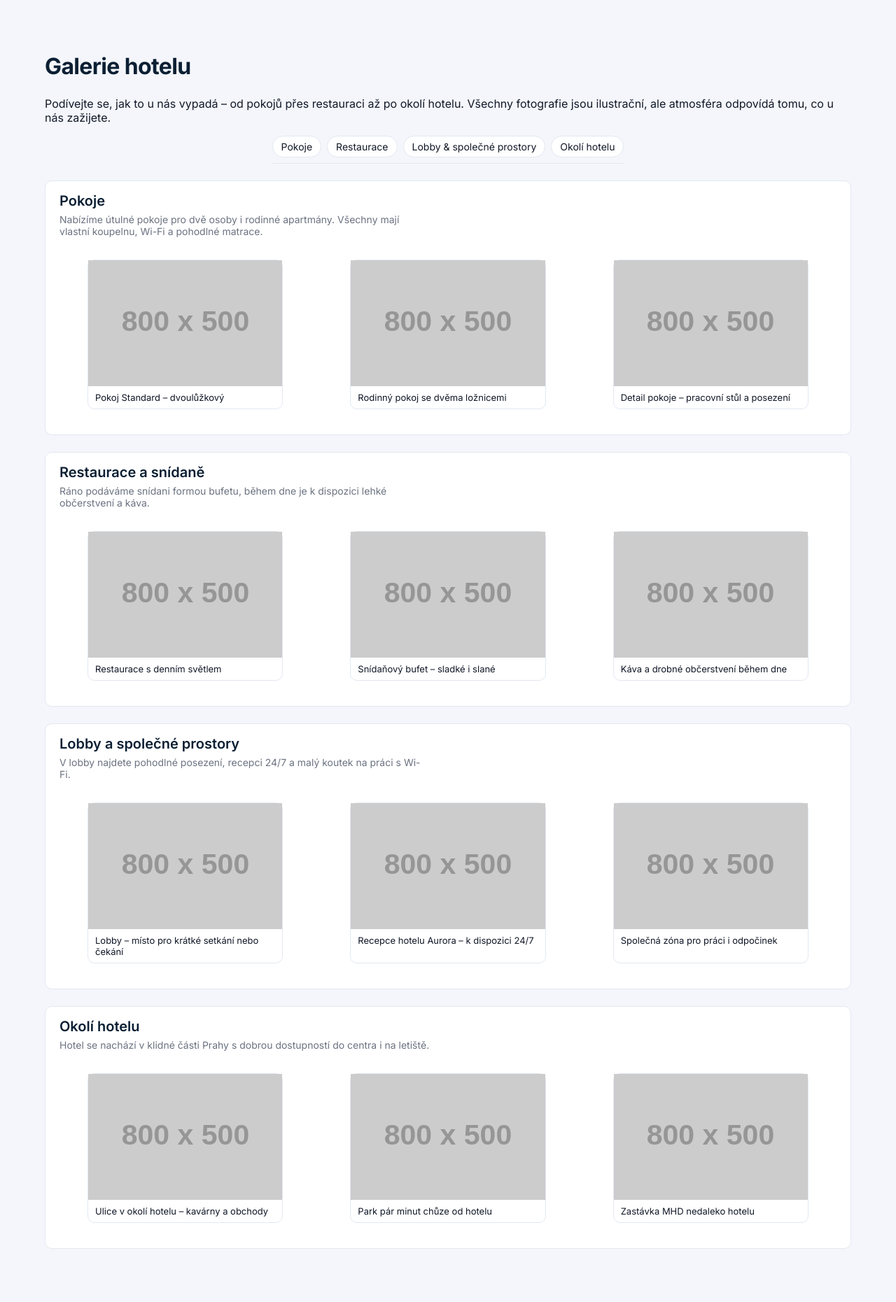
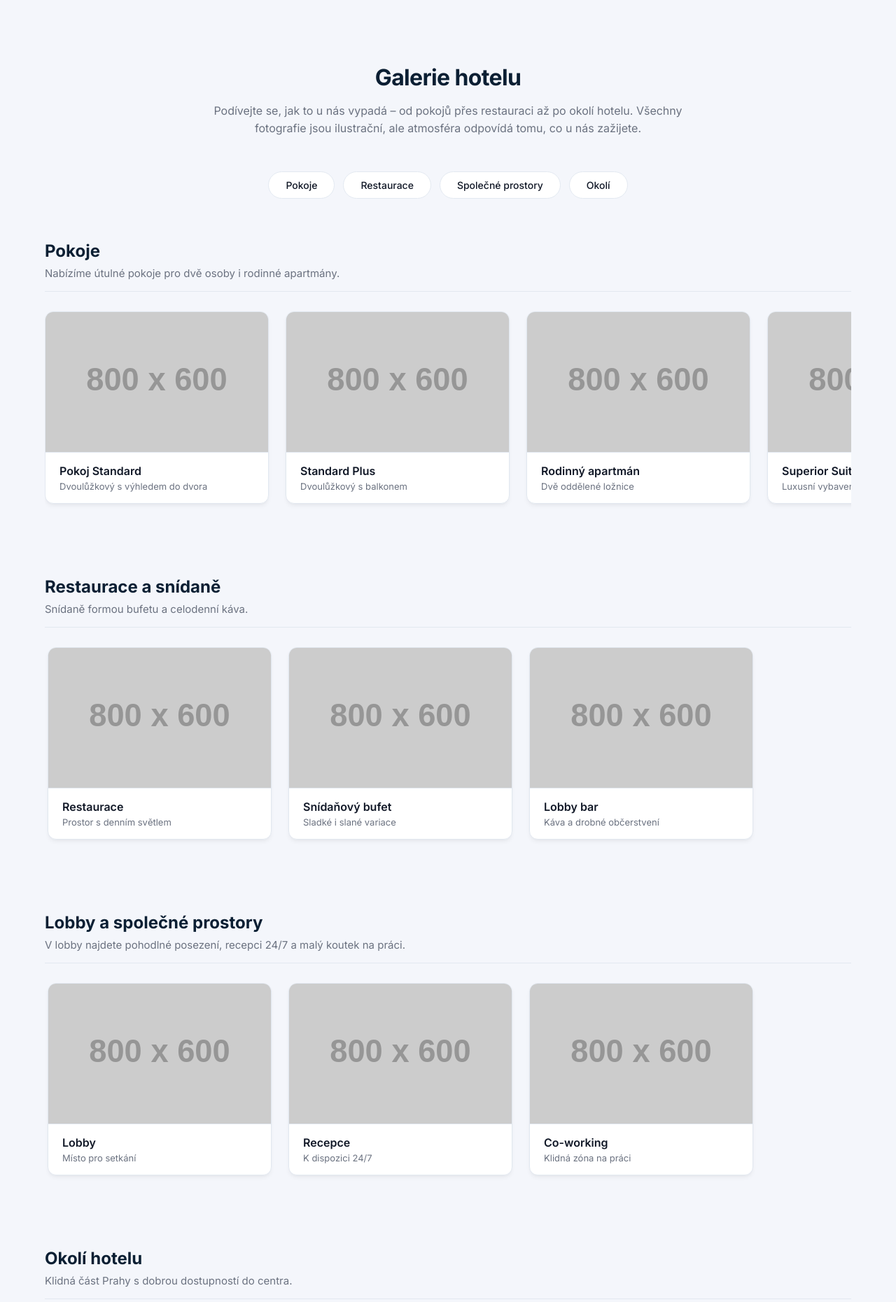
Before and after one commit to MarieHoravova/web-application-project, a FastAPI app: page /gallery in a window 1280 px wide. Shown: the part 67-1928 px from the top of the page at 70% size. Run offline with FastAPI, Linux system fonts and the light colour scheme; grey boxes labelled with a size stand in for pictures from a placeholder-image service; some libraries are stand-ins or nearby versions; some web fonts are replaced.

Commit message:
Update Gallery&Contact Layout

```diff
--- a/static/styles.css
+++ b/static/styles.css
@@ -435,8 +435,6 @@ h1 {
     background: white;
     color: var(--color-primary-900);
 }
-
-
 /* pevná šířky sloupců */
 .home-quick-info,
 .home-basic-info {
@@ -524,13 +522,6 @@ h1 {
     color: var(--color-text-main);
 }
 
-/* Galerie */
-.home-gallery-grid {
-    display: grid;
-    grid-template-columns: repeat(2, minmax(0, 1fr));
-    gap: 8px;
-}
-
 /*MARK: Trochu je zvětším, až tam budu dávat ty obrázky..?*/
 .home-gallery-item {
     background: var(--color-primary-100);
@@ -543,8 +534,7 @@ h1 {
     padding: 20px 0;
     height: 120px;
 }
-
-/* --- RESPONSIVITA (Media Queries) - MOBIL --- */
+/* --- RESPONSIVITA - MOBIL --- */
 @media (max-width: 576px) {
     h1 {
         font-size: 24px;
@@ -587,54 +577,231 @@ h1 {
 }
 
 
-/* KONTAKT */
-/* Mapa – placeholder */
-.contact-map-box {
+/* GALERIE */
+html {
+    scroll-behavior: smooth; /* zajišťuje plynulé scrolování */
+}
+.gallery-page {
+    max-width: 1200px;
+    margin: 0 auto;
+    padding: 40px 24px;
+}
+.gallery-header {
+    text-align: center;
+    max-width: 700px;
+    margin: 0 auto 48px;
+}
+.gallery-header h1 {
+    margin-bottom: 16px;
+}
+.gallery-header p {
+    font-size: 16px;
+    color: var(--color-text-muted);
+    line-height: 1.6;
+}
+/* navigace/filtry */
+.gallery-nav {
+    margin-bottom: 60px;
+}
+.gallery-nav ul {
+    list-style: none;
+    padding: 0;
+    margin: 0;
+    display: flex;
+    justify-content: center;
+    flex-wrap: wrap;
+    gap: 12px;
+}
+.gallery-nav a {
+    display: inline-block;
+    padding: 10px 24px;
+    border-radius: 100px;
+    text-decoration: none;
+    font-size: 14px;
+    font-weight: 500;
+
+    background: var(--color-bg-card);
+    border: 1px solid var(--color-border-subtle);
+    color: var(--color-text-main);
+    transition: all 0.2s ease;
+}
+.gallery-nav a:hover {
     background: var(--color-primary-100);
-    border-radius: 8px;
-    height: 220px;
+    border-color: var(--color-primary-500);
+    color: var(--color-primary-700);
+    transform: translateY(-2px);
+}
+.gallery-section {
+    margin-bottom: 80px;
+    scroll-margin-top: 100px; /* aby nadpis nezajel pod fixní menu při kliknutí */
+}
+.home-gallery-grid {
+    display: grid;
+    grid-template-columns: repeat(2, minmax(0, 1fr));
+    gap: 8px;
+}
+.gallery-section-header {
+    margin-bottom: 24px;
+    border-bottom: 1px solid var(--color-border-subtle);
+    padding-bottom: 16px;
+}
+.gallery-section h2 {
+    font-size: 24px;
+    color: var(--color-primary-900);
+    margin: 0 0 8px 0;
+}
+.gallery-section p {
+    color: var(--color-text-muted);
+    margin: 0;
+    font-size: 15px;
+}
+/* --- SCROLLER SYSTÉM pro galerii --- */
+.gallery-scroller {
     display: flex;
-    align-items: center;
-    justify-content: center;
-    text-align: center;
-    font-size: 14px;
+    overflow-x: auto;           /* Povolí scrollování do boku */
+    gap: 24px;
+    padding: 4px 4px 24px 4px;
+    scroll-snap-type: x mandatory; /* "Snap" efekt - při scrollování se to hezky "přichytí" k kartě */
+    scrollbar-width: none;  /* Skrytí scrollbaru*/
+}
+/* GRID – 3 obrázky vedle sebe */
+.gallery-grid {
+    display: grid;
+    grid-template-columns: repeat(auto-fit, minmax(320px, 1fr));
+    gap: 24px;
+}
+.gallery-item {
+    flex: 0 0 320px;            /* Fixní šířka karty */
+    scroll-snap-align: start;   /* Karta se při zastavení scrollování zarovná vlevo, nebude vidět "napůl" */
+    margin: 0;
+    background: var(--color-bg-card);
+    border: 1px solid var(--color-border-subtle);
+    border-radius: 12px;
+    overflow: hidden; /* kdyby ten obr byl větší */
+
+    /* Stíny jako na HP */
+    box-shadow: 0 4px 6px -1px rgba(0, 0, 0, 0.05),
+                0 2px 4px -1px rgba(0, 0, 0, 0.03);
+    display: flex;
+    flex-direction: column;
+}
+.gallery-item:hover {
+    transform: translateY(-4px);
+    box-shadow: 0 10px 15px -3px rgba(0, 0, 0, 0.08),
+                0 4px 6px -2px rgba(0, 0, 0, 0.04);
+}
+/* Obal na obrázek (pro zachování poměru stran) */
+.gallery-img-wrapper {
+    width: 100%;
+    height: 200px;
+    background: var(--color-primary-100);
+}
+.gallery-item img {
+    width: 100%;
+    height: 100%;
+    object-fit: cover;
+    display: block;
+}
+/* Popisek pod obrázkem */
+.gallery-item figcaption {
+    padding: 16px 20px;
+    display: flex;
+    flex-direction: column;
+    gap: 4px;
+    border-top: 1px solid var(--color-border-subtle);
+}
+.gallery-item figcaption strong {
+    font-size: 16px;
+    color: var(--color-text-main);
+    font-weight: 600;
+}
+.gallery-item figcaption span {
+    font-size: 13px;
     color: var(--color-text-muted);
 }
-
-.contact-intro {
-    margin: 0 auto 20px auto;
+/* Responsivita */
+@media (max-width: 600px) {
+    .gallery-item {
+        flex: 0 0 280px; /* Užší karty na mobilu */
+    }
 }
 
+/* --- KONTAKT PAGE --- */
+.contact-intro {
+    font-size: 16px;
+    color: var(--color-text-muted);
+    line-height: 1.6;
+    margin: 0;
+}
+/* První řádek - karty s info */
 .contact-top-row {
     justify-content: center;
+    margin-bottom: 32px;
 }
-
-.contact-card {
-    flex: 0 1 320px;  /* dvě hezky široké karty */
-    font-size: 14px;
-}
+.contact-card,
 .contact-card-address {
-    flex: 0 1 200px;  /* dvě hezky široké karty */
-    font-size: 14px;
+    flex: 0 1 320px; /* Karty mají fixní šířku, ale mohou se zmenšit */
+    display: flex;
+    flex-direction: column;
+    justify-content: center;
 }
 .contact-list {
     list-style: none;
     margin: 0;
     padding: 0;
+    font-size: 14px;
+    line-height: 1.8;
+    color: var(--color-text-main);
 }
-.contact-list li {
-    margin-bottom: 4px;
+.contact-form-row {
+    display: flex;
+    justify-content: center;
+}
+.contact-page .home-contact {
+    flex: 0 1 600px;
+    width: 100%;
+}
+.home-contact-form {
+    display: flex;
+    flex-direction: column;
+    gap: 16px;
+}
+.home-contact-form label {
+    display: flex;
+    flex-direction: column;
+    font-size: 14px;
+    font-weight: 500;
+    color: var(--color-text-main);
+    gap: 6px;
+}
+.home-contact-form input,
+.home-contact-form textarea {
+    padding: 10px 12px;
+    border-radius: 8px;
+    border: 1px solid var(--color-border-subtle);
+    font-family: inherit;
+    font-size: 14px;
+    background: var(--color-bg-main);
+    transition: border-color 0.2s, box-shadow 0.2s;
+}
+.home-contact-form input:focus,
+.home-contact-form textarea:focus {
+    outline: none;
+    border-color: var(--color-primary-500);
+    background: var(--color-primary-white);
+    box-shadow: 0 0 0 3px var(--color-primary-100); /* Focus ring efekt */
 }
 
+
+
+
 /* Kontaktní formulář, auth formulář */
-.home-contact-form,
 .auth-form {
     display: flex;
     flex-direction: column;
     gap: 10px;
 }
 
-.home-contact-form label,
 .auth-form label {
     display: flex;
     flex-direction: column;
@@ -643,8 +810,6 @@ h1 {
     gap: 4px;
 }
 
-.home-contact-form input,
-.home-contact-form textarea,
 .auth-form input,
 .auth-form textarea {
     padding: 8px 10px;
@@ -654,120 +819,11 @@ h1 {
     font-size: 14px;
 }
 
-.home-contact-form input:focus,
-.home-contact-form textarea:focus,
 .auth-form input:focus,
 .auth-form textarea:focus {
     outline: none; /* vypnu default */
     border-color: var(--color-primary-500); /* dám vlastní zvýraznění */
 }
-/* GALERIE – layout*/
-.gallery-page {
-    max-width: 1200px;
-    margin: 0 auto 40px;
-    padding: 24px 24px 0;
-}
-
-/* navigace – záložky místo odrážek */
-.gallery-nav {
-    margin: 0 auto;
-    display: flex;
-    justify-content: center;
-}
-
-.gallery-nav ul {
-    list-style: none;     /* zruší tečky */
-    margin: 0;
-    padding: 0 0 8px 0;
-    display: flex;
-    flex-wrap: wrap;
-    gap: 8px;
-    border-bottom: 1px solid var(--color-border-subtle);
-}
-
-.gallery-nav a {
-    display: inline-block;
-    padding: 6px 12px;
-    border-radius: 999px;
-    font-size: 14px;
-    text-decoration: none;
-    background: var(--color-bg-card);
-    border: 1px solid var(--color-border-subtle);
-    color: var(--color-text-main);
-}
-
-.gallery-nav a:hover {
-    background: var(--color-primary-100);
-    border-color: var(--color-primary-500);
-    color: var(--color-primary-700);
-}
-
-/* jednotlivé sekce galerie jako „karty“ */
-.gallery-section {
-    margin-top: 24px;
-    background: var(--color-bg-card);
-    border-radius: 10px;
-    border: 1px solid var(--color-border-subtle);
-    padding: 16px 20px 20px;
-}
-
-.gallery-section h2 {
-    margin: 0 0 6px 0;
-    font-size: 20px;
-    font-weight: 600;
-    color: var(--color-primary-900);
-}
-
-.gallery-section-intro {
-    margin: 0 0 16px 0;
-    font-size: 14px;
-    color: var(--color-text-muted);
-    max-width: 60ch;
-}
-
-/* GRID – 3 obrázky vedle sebe */
-.gallery-grid {
-    display: grid;
-    grid-template-columns: repeat(3, minmax(0, 1fr));  /* 3 sloupce */
-    gap: 16px;
-}
-
-/* styl položek */
-.gallery-item {
-    border-radius: 10px;
-    border: 1px solid var(--color-border-subtle);
-}
-
-.gallery-item img {
-    display: block;
-    width: 100%;
-    height: 180px;
-    object-fit: cover;   /* zajistí mi výřez obrázku, ne deformaci */
-}
-
-.gallery-item figcaption {
-    padding: 8px 10px;
-    font-size: 13px;
-    color: var(--color-text-main);
-}
-
-/*!* Nice to have *!*/
-/*@media (max-width: 900px) {*/
-/*    .gallery-page {*/
-/*        padding: 16px;*/
-/*    }*/
-
-/*    .gallery-grid {*/
-/*        grid-template-columns: repeat(2, minmax(0, 1fr));*/
-/*    }*/
-/*}*/
-
-/*@media (max-width: 600px) {*/
-/*    .gallery-grid {*/
-/*        grid-template-columns: 1fr;*/
-/*    }*/
-/*}*/
-
 
 /* NICE TO HAVE */
 
--- a/templates/gallery/gallery.html
+++ b/templates/gallery/gallery.html
@@ -1,8 +1,9 @@
 {% extends "base.html" %}
-{% block title %}{{ title }}{% endblock %}
+{% block title %}Galerie hotelu{% endblock %}
 
 {% block content %}
 <section class="gallery-page">
+
   <div class="gallery-header">
     <h1>Galerie hotelu</h1>
     <p>
@@ -11,106 +12,181 @@
     </p>
   </div>
 
-  <!-- MARK: Kategorie / "filtry" -->
   <nav class="gallery-nav">
     <ul>
       <li><a href="#gallery-rooms">Pokoje</a></li>
       <li><a href="#gallery-restaurant">Restaurace</a></li>
-      <li><a href="#gallery-lobby">Lobby & společné prostory</a></li>
-      <li><a href="#gallery-surroundings">Okolí hotelu</a></li>
+      <li><a href="#gallery-lobby">Společné prostory</a></li>
+      <li><a href="#gallery-surroundings">Okolí</a></li>
     </ul>
   </nav>
 
-  <!-- Pokoje -->
   <section id="gallery-rooms" class="gallery-section">
-    <h2>Pokoje</h2>
-    <p class="gallery-section-intro">
-      Nabízíme útulné pokoje pro dvě osoby i rodinné apartmány. Všechny mají vlastní koupelnu, Wi-Fi a pohodlné matrace.
-    </p>
+    <div class="gallery-section-header">
+      <h2>Pokoje</h2>
+      <p>Nabízíme útulné pokoje pro dvě osoby i rodinné apartmány.</p>
+    </div>
 
-    <div class="gallery-grid">
+    <div class="gallery-scroller">
       <figure class="gallery-item">
-        <img src="https://placehold.co/800x500?text=Pokoj+Standard" alt="Dvoulůžkový pokoj Standard">
-        <figcaption>Pokoj Standard – dvoulůžkový</figcaption>
+        <div class="gallery-img-wrapper">
+            <img src="https://placehold.co/800x600/E7F0FA/1F5A96?text=Standard+1" alt="Pokoj Standard">
+        </div>
+        <figcaption>
+            <strong>Pokoj Standard</strong>
+            <span>Dvoulůžkový s výhledem do dvora</span>
+        </figcaption>
       </figure>
+
       <figure class="gallery-item">
-        <img src="https://placehold.co/800x500?text=Pokoj+Family" alt="Rodinný pokoj se dvěma ložnicemi">
-        <figcaption>Rodinný pokoj se dvěma ložnicemi</figcaption>
+        <div class="gallery-img-wrapper">
+            <img src="https://placehold.co/800x600/E7F0FA/1F5A96?text=Standard+Plus" alt="Pokoj Standard Plus">
+        </div>
+        <figcaption>
+            <strong>Standard Plus</strong>
+            <span>Dvoulůžkový s balkonem</span>
+        </figcaption>
       </figure>
+
       <figure class="gallery-item">
-        <img src="https://placehold.co/800x500?text=Pokoj+Detail" alt="Detail postele a pracovního stolu">
-        <figcaption>Detail pokoje – pracovní stůl a posezení</figcaption>
+        <div class="gallery-img-wrapper">
+            <img src="https://placehold.co/800x600/E7F0FA/1F5A96?text=Family" alt="Rodinný pokoj">
+        </div>
+        <figcaption>
+            <strong>Rodinný apartmán</strong>
+            <span>Dvě oddělené ložnice</span>
+        </figcaption>
+      </figure>
+
+      <figure class="gallery-item">
+        <div class="gallery-img-wrapper">
+            <img src="https://placehold.co/800x600/E7F0FA/1F5A96?text=Superior" alt="Pokoj Superior">
+        </div>
+        <figcaption>
+            <strong>Superior Suite</strong>
+            <span>Luxusní vybavení a vana</span>
+        </figcaption>
+      </figure>
+
+      <figure class="gallery-item">
+        <div class="gallery-img-wrapper">
+            <img src="https://placehold.co/800x600/E7F0FA/1F5A96?text=Detail" alt="Detail">
+        </div>
+        <figcaption>
+            <strong>Detail vybavení</strong>
+            <span>Pracovní kout a Wi-Fi</span>
+        </figcaption>
       </figure>
     </div>
   </section>
 
-  <!-- Restaurace / snídaně -->
   <section id="gallery-restaurant" class="gallery-section">
-    <h2>Restaurace a snídaně</h2>
-    <p class="gallery-section-intro">
-      Ráno podáváme snídani formou bufetu, během dne je k dispozici lehké občerstvení a káva.
-    </p>
-
-    <div class="gallery-grid">
+    <div class="gallery-section-header">
+      <h2>Restaurace a snídaně</h2>
+      <p>Snídaně formou bufetu a celodenní káva.</p>
+    </div>
+    <div class="gallery-scroller">
       <figure class="gallery-item">
-        <img src="https://placehold.co/800x500?text=Restaurace" alt="Restaurace hotelu">
-        <figcaption>Restaurace s denním světlem</figcaption>
+        <div class="gallery-img-wrapper">
+            <img src="https://placehold.co/800x600/FFF5E6/D4A857?text=Restaurace" alt="Restaurace">
+        </div>
+        <figcaption>
+            <strong>Restaurace</strong>
+            <span>Prostor s denním světlem</span>
+        </figcaption>
       </figure>
       <figure class="gallery-item">
-        <img src="https://placehold.co/800x500?text=Snídaně" alt="Snídaňový bufet">
-        <figcaption>Snídaňový bufet – sladké i slané</figcaption>
+        <div class="gallery-img-wrapper">
+            <img src="https://placehold.co/800x600/FFF5E6/D4A857?text=Bufet" alt="Snídaně">
+        </div>
+        <figcaption>
+            <strong>Snídaňový bufet</strong>
+            <span>Sladké i slané variace</span>
+        </figcaption>
       </figure>
       <figure class="gallery-item">
-        <img src="https://placehold.co/800x500?text=Kavarna" alt="Šálek kávy na stole">
-        <figcaption>Káva a drobné občerstvení během dne</figcaption>
+        <div class="gallery-img-wrapper">
+            <img src="https://placehold.co/800x600/FFF5E6/D4A857?text=Káva" alt="Káva">
+        </div>
+        <figcaption>
+            <strong>Lobby bar</strong>
+            <span>Káva a drobné občerstvení</span>
+        </figcaption>
       </figure>
     </div>
   </section>
 
-  <!-- Lobby & společné prostory -->
   <section id="gallery-lobby" class="gallery-section">
-    <h2>Lobby a společné prostory</h2>
-    <p class="gallery-section-intro">
-      V lobby najdete pohodlné posezení, recepci 24/7 a malý koutek na práci s Wi-Fi.
-    </p>
-
-    <div class="gallery-grid">
+    <div class="gallery-section-header">
+      <h2>Lobby a společné prostory</h2>
+      <p>V lobby najdete pohodlné posezení, recepci 24/7 a malý koutek na práci.</p>
+    </div>
+    <div class="gallery-scroller">
       <figure class="gallery-item">
-        <img src="https://placehold.co/800x500?text=Lobby" alt="Hotelové lobby s posezením">
-        <figcaption>Lobby – místo pro krátké setkání nebo čekání</figcaption>
+        <div class="gallery-img-wrapper">
+            <img src="https://placehold.co/800x600/F4F6FB/111827?text=Lobby" alt="Lobby">
+        </div>
+        <figcaption>
+            <strong>Lobby</strong>
+            <span>Místo pro setkání</span>
+        </figcaption>
       </figure>
       <figure class="gallery-item">
-        <img src="https://placehold.co/800x500?text=Recepce" alt="Recepce hotelu">
-        <figcaption>Recepce hotelu Aurora – k dispozici 24/7</figcaption>
+        <div class="gallery-img-wrapper">
+            <img src="https://placehold.co/800x600/F4F6FB/111827?text=Recepce" alt="Recepce">
+        </div>
+        <figcaption>
+            <strong>Recepce</strong>
+            <span>K dispozici 24/7</span>
+        </figcaption>
       </figure>
       <figure class="gallery-item">
-        <img src="https://placehold.co/800x500?text=Spolecna+zona" alt="Společná zóna pro hosty">
-        <figcaption>Společná zóna pro práci i odpočinek</figcaption>
+        <div class="gallery-img-wrapper">
+            <img src="https://placehold.co/800x600/F4F6FB/111827?text=Work" alt="Práce">
+        </div>
+        <figcaption>
+            <strong>Co-working</strong>
+            <span>Klidná zóna na práci</span>
+        </figcaption>
       </figure>
     </div>
   </section>
 
-  <!-- Okolí -->
   <section id="gallery-surroundings" class="gallery-section">
-    <h2>Okolí hotelu</h2>
-    <p class="gallery-section-intro">
-      Hotel se nachází v klidné části Prahy s dobrou dostupností do centra i na letiště.
-    </p>
-
-    <div class="gallery-grid">
+    <div class="gallery-section-header">
+      <h2>Okolí hotelu</h2>
+      <p>Klidná část Prahy s dobrou dostupností do centra.</p>
+    </div>
+    <div class="gallery-scroller">
       <figure class="gallery-item">
-        <img src="https://placehold.co/800x500?text=Mesto" alt="Ulice v okolí hotelu">
-        <figcaption>Ulice v okolí hotelu – kavárny a obchody</figcaption>
+        <div class="gallery-img-wrapper">
+            <img src="https://placehold.co/800x600/F4F6FB/111827?text=Město" alt="Město">
+        </div>
+        <figcaption>
+            <strong>Okolí</strong>
+            <span>Kavárny a obchody v ulici</span>
+        </figcaption>
       </figure>
       <figure class="gallery-item">
-        <img src="https://placehold.co/800x500?text=Park" alt="Park v blízkosti hotelu">
-        <figcaption>Park pár minut chůze od hotelu</figcaption>
+        <div class="gallery-img-wrapper">
+            <img src="https://placehold.co/800x600/F4F6FB/111827?text=Park" alt="Park">
+        </div>
+        <figcaption>
+            <strong>Park</strong>
+            <span>Příroda 5 minut chůze</span>
+        </figcaption>
       </figure>
       <figure class="gallery-item">
-        <img src="https://placehold.co/800x500?text=Doprava" alt="Zastávka MHD">
-        <figcaption>Zastávka MHD nedaleko hotelu</figcaption>
+        <div class="gallery-img-wrapper">
+            <img src="https://placehold.co/800x600/F4F6FB/111827?text=MHD" alt="MHD">
+        </div>
+        <figcaption>
+            <strong>Doprava</strong>
+            <span>Zastávka tramvaje u hotelu</span>
+        </figcaption>
       </figure>
     </div>
   </section>
+
 </section>
 {% endblock %}
```
Also changed, not shown: templates/contact/contact.html (+14 -20 lines), database/database.db.
